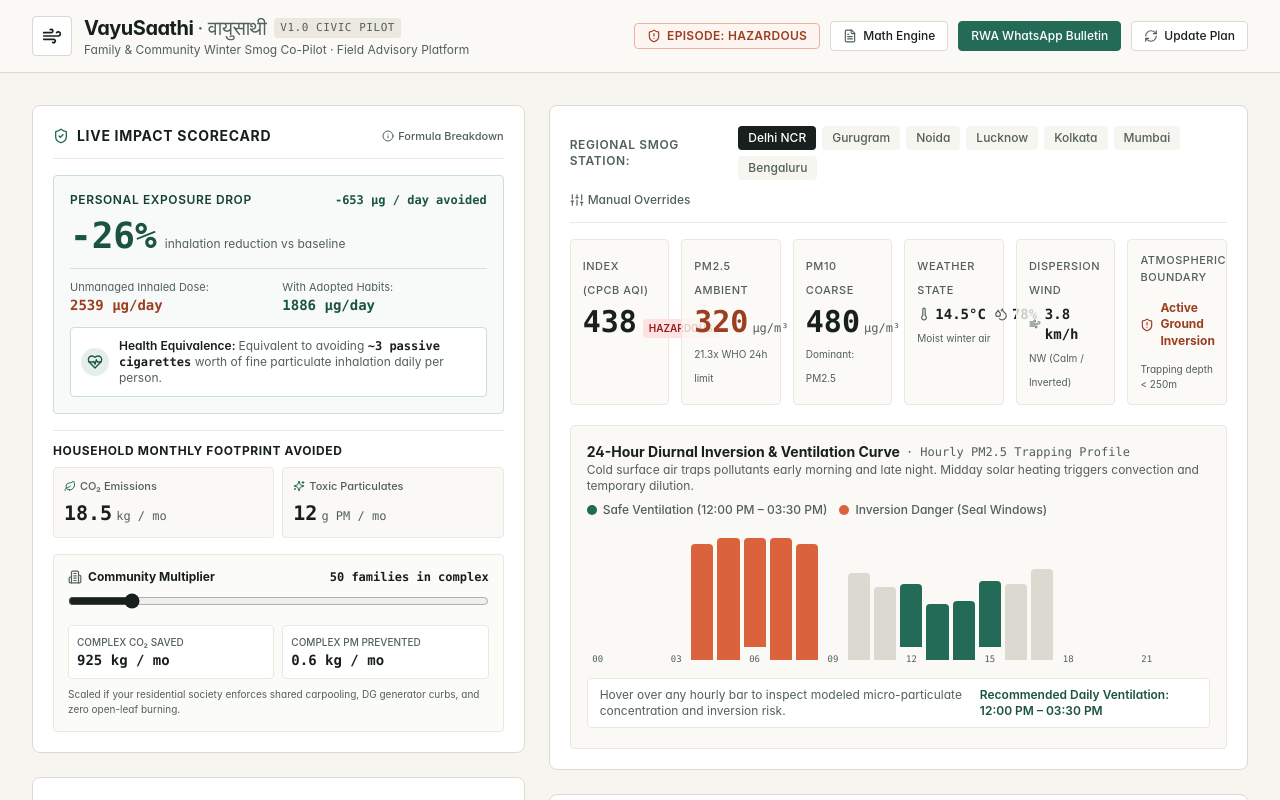
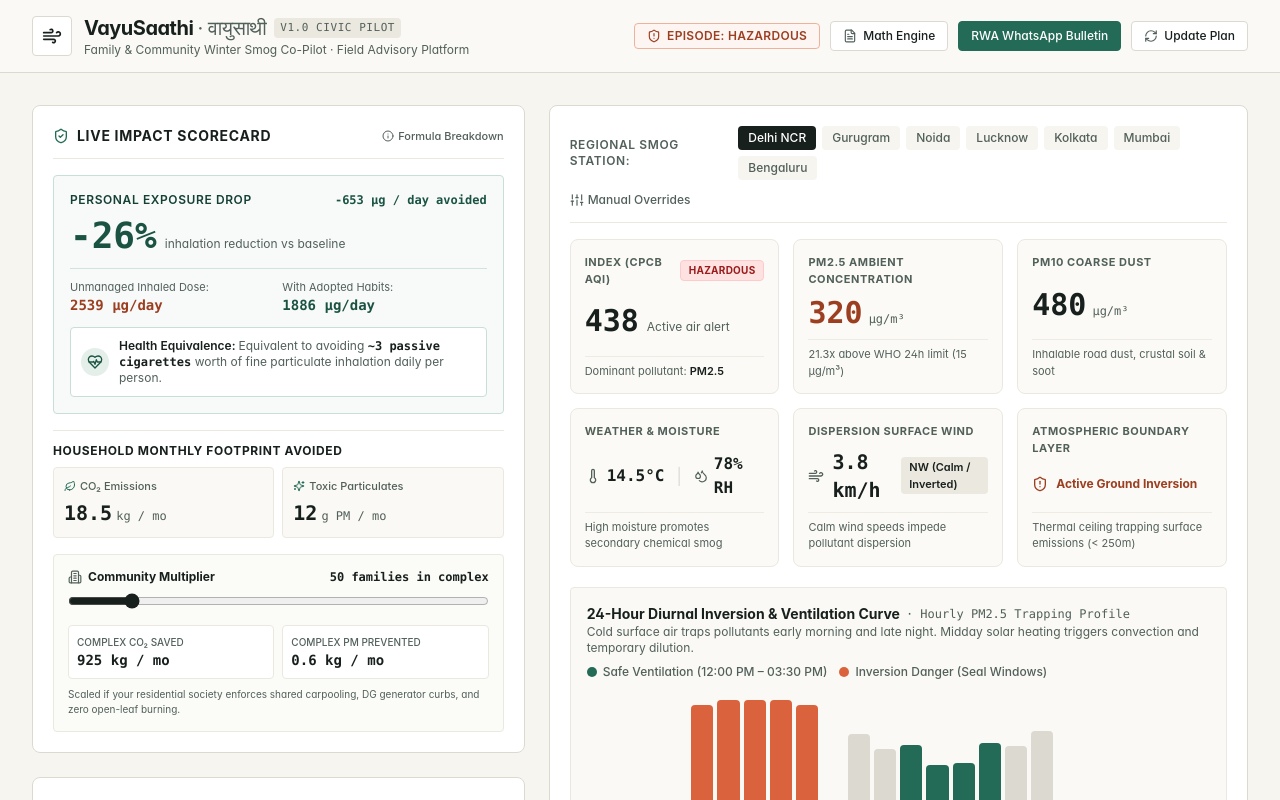
Before and after one commit to VIKAS-555/vayusaathi-smog-copilot, a Next.js app: page / in a window 1280 px wide. Shown: the top 800 px of the page. Built offline with nearby package versions, Linux system fonts and the light colour scheme.

Commit message:
fix: redesign meteorological cards into spacious 3x2 grid to prevent text wrapping and clipping

```diff
--- a/src/components/SmogContextBar.tsx
+++ b/src/components/SmogContextBar.tsx
@@ -1,7 +1,7 @@
 import React, { useState } from 'react';
 import { CitySmogContext } from '../types';
 import { CITY_PRESETS } from '../data/cityPresets';
-import { Wind, Thermometer, Droplets, ShieldAlert, Clock, CheckCircle2, ChevronRight, Sliders } from 'lucide-react';
+import { Wind, Thermometer, Droplets, ShieldAlert, Sliders } from 'lucide-react';
 
 interface SmogContextBarProps {
   currentCity: CitySmogContext;
@@ -107,114 +107,140 @@ export const SmogContextBar: React.FC<SmogContextBarProps> = ({
         </div>
       )}
 
-      {/* Primary Meteorological Grid */}
-      <div className="mt-4 grid grid-cols-2 sm:grid-cols-3 xl:grid-cols-6 gap-3">
-        {/* AQI Metric */}
-        <div className="rounded border border-stone-200 bg-stone-50/80 p-3">
-          <span className="text-[11px] font-medium uppercase tracking-wider text-ink-muted">
-            Index (CPCB AQI)
-          </span>
-          <div className="mt-1 flex items-baseline gap-1.5">
-            <span className="font-mono text-3xl font-bold text-ink tabular-nums">
-              {currentCity.currentAQI}
+      {/* Primary Meteorological Grid: Spacious 3x2 Layout (No Narrow Squeezing) */}
+      <div className="mt-4 grid grid-cols-1 sm:grid-cols-2 md:grid-cols-3 gap-3.5">
+        {/* Card 1: CPCB AQI */}
+        <div className="rounded-lg border border-stone-200 bg-stone-50/80 p-3.5 flex flex-col justify-between">
+          <div className="flex items-center justify-between">
+            <span className="text-[11px] font-bold uppercase tracking-wider text-ink-muted">
+              Index (CPCB AQI)
             </span>
             <span
-              className={`rounded px-1.5 py-0.5 text-[10px] font-semibold uppercase ${
+              className={`rounded px-2 py-0.5 text-[10px] font-bold uppercase tracking-wide ${
                 currentCity.currentAQI >= 400
-                  ? 'bg-red-100 text-red-800'
+                  ? 'bg-red-100 text-red-800 border border-red-200'
                   : currentCity.currentAQI >= 300
-                  ? 'bg-amber-100 text-amber-900'
+                  ? 'bg-amber-100 text-amber-900 border border-amber-200'
                   : currentCity.currentAQI >= 200
-                  ? 'bg-orange-100 text-orange-800'
-                  : 'bg-emerald-100 text-emerald-800'
+                  ? 'bg-orange-100 text-orange-800 border border-orange-200'
+                  : 'bg-emerald-100 text-emerald-800 border border-emerald-200'
               }`}
             >
               {currentCity.aqiCategory}
             </span>
           </div>
+          <div className="my-2 flex items-baseline gap-2">
+            <span className="font-mono text-3xl font-extrabold text-ink tabular-nums">
+              {currentCity.currentAQI}
+            </span>
+            <span className="text-xs text-ink-muted">
+              {currentCity.currentAQI <= 100 ? 'Minimal health risk' : 'Active air alert'}
+            </span>
+          </div>
+          <span className="text-[11px] text-ink-muted border-t border-stone-200/80 pt-1.5">
+            Dominant pollutant: <strong className="text-ink font-semibold">{currentCity.dominantPollutant}</strong>
+          </span>
         </div>
 
-        {/* PM2.5 Concentration */}
-        <div className="rounded border border-stone-200 bg-stone-50/80 p-3">
-          <span className="text-[11px] font-medium uppercase tracking-wider text-ink-muted">
-            PM2.5 Ambient
+        {/* Card 2: PM2.5 Fine Ambient Particles */}
+        <div className="rounded-lg border border-stone-200 bg-stone-50/80 p-3.5 flex flex-col justify-between">
+          <span className="text-[11px] font-bold uppercase tracking-wider text-ink-muted">
+            PM2.5 Ambient Concentration
           </span>
-          <div className="mt-1 flex items-baseline gap-1">
+          <div className="my-2 flex items-baseline gap-1.5">
             <span
-              className={`font-mono text-3xl font-bold tabular-nums ${
+              className={`font-mono text-3xl font-extrabold tabular-nums ${
                 currentCity.currentAQI > 200 ? 'text-terracotta-700' : 'text-sage-700'
               }`}
             >
               {currentCity.pm25}
             </span>
-            <span className="text-xs font-mono text-ink-muted">µg/m³</span>
+            <span className="text-xs font-mono font-medium text-ink-muted">µg/m³</span>
           </div>
-          <span className="text-[10px] text-ink-muted">
-            {currentCity.pm25 <= 15 ? 'Within WHO safe limit' : `${(currentCity.pm25 / 15).toFixed(1)}x WHO 24h limit`}
+          <span className="text-[11px] text-ink-muted border-t border-stone-200/80 pt-1.5">
+            {currentCity.pm25 <= 15
+              ? 'Within WHO annual safe guideline'
+              : `${(currentCity.pm25 / 15).toFixed(1)}x above WHO 24h limit (15 µg/m³)`}
           </span>
         </div>
 
-        {/* PM10 Concentration */}
-        <div className="rounded border border-stone-200 bg-stone-50/80 p-3">
-          <span className="text-[11px] font-medium uppercase tracking-wider text-ink-muted">
-            PM10 Coarse
+        {/* Card 3: PM10 Coarse Particulates */}
+        <div className="rounded-lg border border-stone-200 bg-stone-50/80 p-3.5 flex flex-col justify-between">
+          <span className="text-[11px] font-bold uppercase tracking-wider text-ink-muted">
+            PM10 Coarse Dust
           </span>
-          <div className="mt-1 flex items-baseline gap-1">
-            <span className="font-mono text-3xl font-bold text-ink tabular-nums">
+          <div className="my-2 flex items-baseline gap-1.5">
+            <span className="font-mono text-3xl font-extrabold text-ink tabular-nums">
               {currentCity.pm10}
             </span>
-            <span className="text-xs font-mono text-ink-muted">µg/m³</span>
+            <span className="text-xs font-mono font-medium text-ink-muted">µg/m³</span>
           </div>
-          <span className="text-[10px] text-ink-muted">Dominant: {currentCity.dominantPollutant}</span>
-        </div>
-
-        {/* Temperature & Humidity */}
-        <div className="rounded border border-stone-200 bg-stone-50/80 p-3">
-          <span className="text-[11px] font-medium uppercase tracking-wider text-ink-muted">
-            Weather State
-          </span>
-          <div className="mt-1 flex items-center gap-2 text-sm font-semibold text-ink">
-            <span className="flex items-center gap-1 font-mono">
-              <Thermometer className="h-3.5 w-3.5 text-ink-muted" />
-              {currentCity.temperatureC}°C
-            </span>
-            <span className="flex items-center gap-1 font-mono">
-              <Droplets className="h-3.5 w-3.5 text-ink-muted" />
-              {currentCity.humidityPercent}%
-            </span>
-          </div>
-          <span className="text-[10px] text-ink-muted">
-            {currentCity.humidityPercent >= 75 ? 'Moist winter air' : 'Moderate ambient humidity'}
+          <span className="text-[11px] text-ink-muted border-t border-stone-200/80 pt-1.5">
+            Inhalable road dust, crustal soil & soot
           </span>
         </div>
 
-        {/* Wind Speed & Direction */}
-        <div className="rounded border border-stone-200 bg-stone-50/80 p-3">
-          <span className="text-[11px] font-medium uppercase tracking-wider text-ink-muted">
-            Dispersion Wind
+        {/* Card 4: Weather State & Moisture */}
+        <div className="rounded-lg border border-stone-200 bg-stone-50/80 p-3.5 flex flex-col justify-between">
+          <span className="text-[11px] font-bold uppercase tracking-wider text-ink-muted">
+            Weather & Moisture
           </span>
-          <div className="mt-1 flex items-center gap-1 font-mono text-sm font-semibold text-ink">
-            <Wind className="h-3.5 w-3.5 text-ink-muted" />
-            <span>{currentCity.windSpeedKmh} km/h</span>
+          <div className="my-2 flex items-center gap-3">
+            <span className="flex items-center gap-1.5 font-mono text-base font-bold text-ink">
+              <Thermometer className="h-4 w-4 text-ink-muted" />
+              <span>{currentCity.temperatureC}°C</span>
+            </span>
+            <span className="text-stone-300">|</span>
+            <span className="flex items-center gap-1.5 font-mono text-base font-bold text-ink">
+              <Droplets className="h-4 w-4 text-ink-muted" />
+              <span>{currentCity.humidityPercent}% RH</span>
+            </span>
           </div>
-          <span className="text-[10px] text-ink-muted">{currentCity.windDirection}</span>
+          <span className="text-[11px] text-ink-muted border-t border-stone-200/80 pt-1.5">
+            {currentCity.humidityPercent >= 75
+              ? 'High moisture promotes secondary chemical smog'
+              : 'Moderate humidity · Low mist condensation'}
+          </span>
         </div>
 
-        {/* Inversion Mechanism Status */}
-        <div className="rounded border border-stone-200 bg-stone-50/80 p-3 flex flex-col justify-between">
-          <span className="text-[11px] font-medium uppercase tracking-wider text-ink-muted">
-            Atmospheric Boundary
+        {/* Card 5: Dispersion Wind */}
+        <div className="rounded-lg border border-stone-200 bg-stone-50/80 p-3.5 flex flex-col justify-between">
+          <span className="text-[11px] font-bold uppercase tracking-wider text-ink-muted">
+            Dispersion Surface Wind
+          </span>
+          <div className="my-2 flex items-center gap-2 font-mono">
+            <Wind className="h-4 w-4 text-ink-muted shrink-0" />
+            <span className="text-xl font-bold text-ink tabular-nums">
+              {currentCity.windSpeedKmh} km/h
+            </span>
+            <span className="rounded bg-stone-200 px-2 py-0.5 text-[11px] font-sans font-semibold text-ink">
+              {currentCity.windDirection}
+            </span>
+          </div>
+          <span className="text-[11px] text-ink-muted border-t border-stone-200/80 pt-1.5">
+            {currentCity.windSpeedKmh < 5
+              ? 'Calm wind speeds impede pollutant dispersion'
+              : 'Moderate airflow assisting natural air renewal'}
+          </span>
+        </div>
+
+        {/* Card 6: Atmospheric Inversion & Boundary */}
+        <div className="rounded-lg border border-stone-200 bg-stone-50/80 p-3.5 flex flex-col justify-between">
+          <span className="text-[11px] font-bold uppercase tracking-wider text-ink-muted">
+            Atmospheric Boundary Layer
           </span>
           <div
-            className={`mt-1 flex items-center gap-1.5 text-xs font-bold leading-snug ${
+            className={`my-2 flex items-center gap-2 text-xs font-bold leading-snug ${
               currentCity.currentAQI > 200 ? 'text-terracotta-700' : 'text-sage-700'
             }`}
           >
-            <ShieldAlert className="h-3.5 w-3.5 shrink-0" />
+            <ShieldAlert className="h-4 w-4 shrink-0" />
             <span>{currentCity.inversionStatus}</span>
           </div>
-          <span className="text-[10px] text-ink-muted mt-0.5">
-            {currentCity.currentAQI > 200 ? 'Trapping depth < 250m' : 'Clear planetary boundary'}
+          <span className="text-[11px] text-ink-muted border-t border-stone-200/80 pt-1.5">
+            {currentCity.currentAQI > 200
+              ? 'Thermal ceiling trapping surface emissions (< 250m)'
+              : 'Deep boundary layer height · Clear solar convection'}
           </span>
         </div>
       </div>
```
Also changed, not shown: src/components/ActionPlanTabs.tsx (+4 -4 lines).
